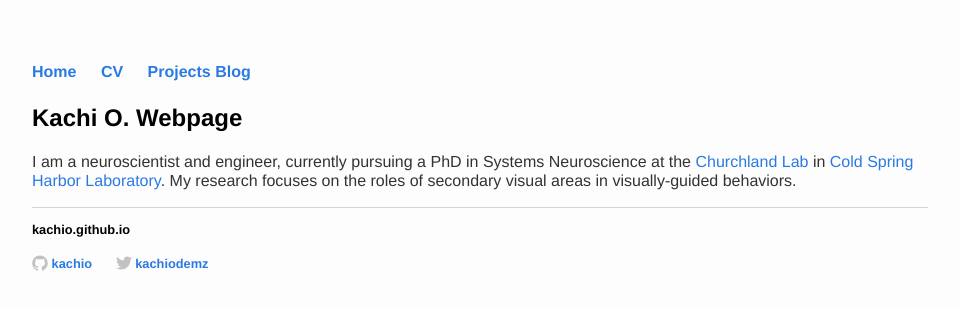
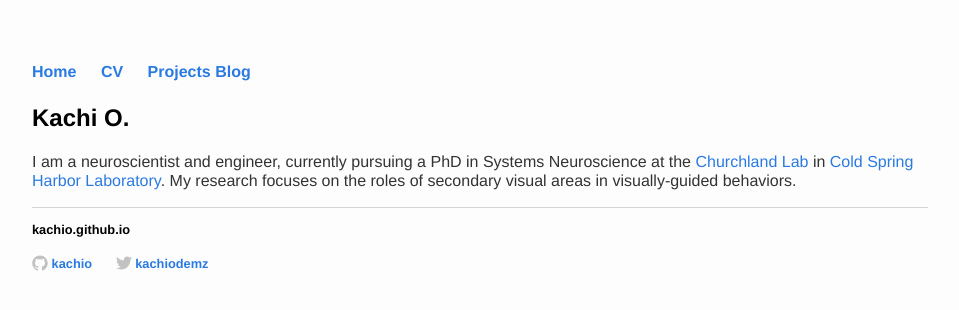
Before and after one commit to kachiO/kachio.github.io, a Jekyll site: the page built from index.html, in a window 1280 px wide. Shown: the top 310 px of the page, without its empty margins (160-1119 px from the left). Built offline with Jekyll 4.4.1, drawn with Linux system fonts in a browser that asks for light colours.

Commit message:
Update index.html

```diff
--- a/index.html
+++ b/index.html
@@ -1,9 +1,9 @@
 ---
 layout: default
-title: Kachi O. Webpage
+title: Kachi O.
 ---
 <div class="blurb">
-	<h1>Kachi O. Webpage</h1>
+	<h1>Kachi O. </h1>
 	<p> I am a neuroscientist and engineer, currently pursuing a PhD in Systems Neuroscience at
 		the <a href="http://churchlandlab.labsites.cshl.edu/">Churchland Lab</a>
 	 	in <a href="http://cshl.edu/">Cold Spring Harbor Laboratory</a>. My research focuses on the roles of secondary visual areas
```
